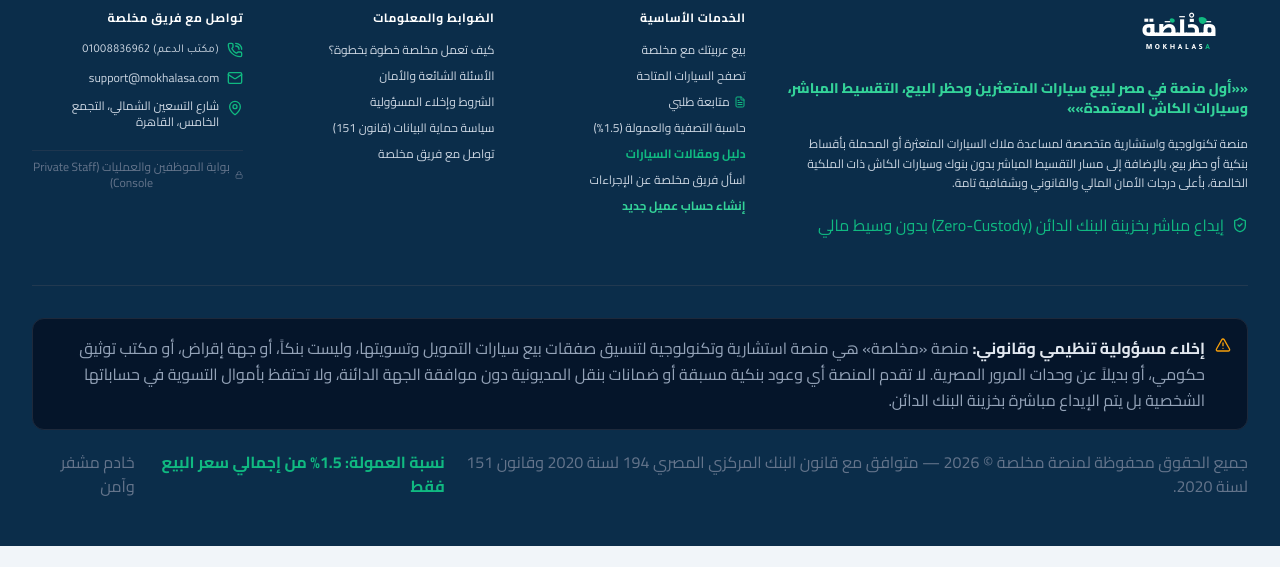
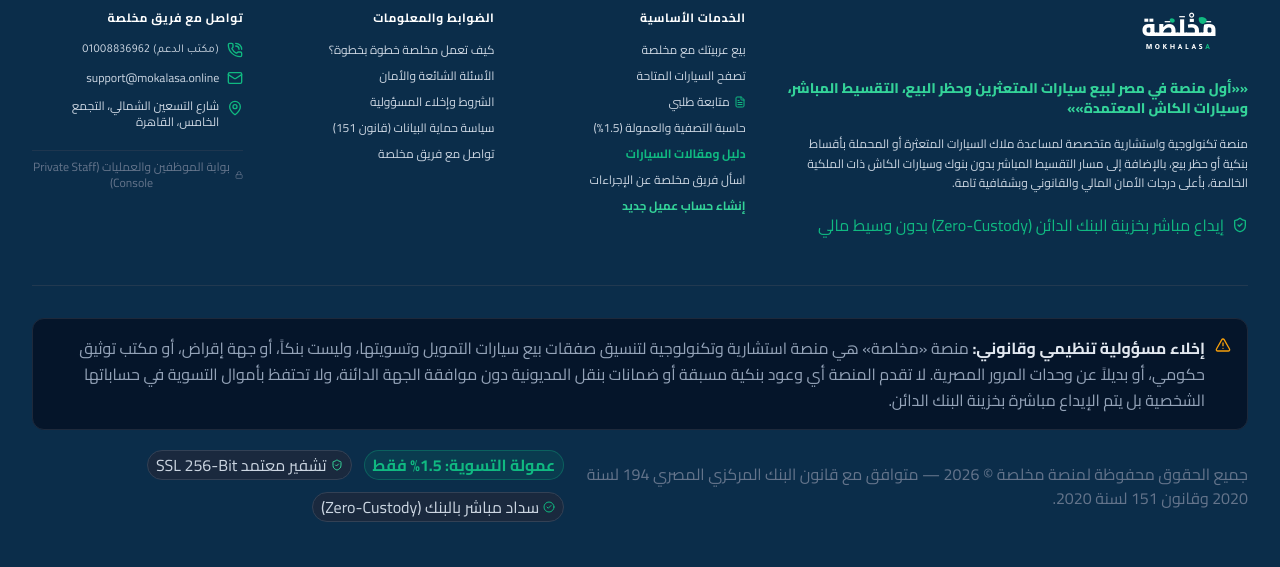
Before and after one commit to mahmoudtamer55557-archh/mokhalasa-app, a React (Vite) app: page / in a window 1280 px wide. Shown: the part 3825-4392 px from the top of the page. Before the commit the page ends 4371 px from the top, so only its background shows below. Built offline with nearby package versions, Linux system fonts and the light colour scheme; no server answers; the database is empty.

Commit message:
feat(security): host Bing IndexNow key, add RFC security.txt, and add SSL & banking trust badges to footer

```diff
--- a/src/components/layout/Footer.tsx
+++ b/src/components/layout/Footer.tsx
@@ -1,7 +1,7 @@
 import React from 'react';
 import MokhalasaSvgLogo from '../brand/MokhalasaSvgLogo';
 import { translations } from '../../utils/translations';
-import { ShieldCheck, PhoneCall, Mail, MapPin, AlertTriangle, Lock, FileText } from 'lucide-react';
+import { ShieldCheck, PhoneCall, Mail, MapPin, AlertTriangle, Lock, FileText, CheckCircle2 } from 'lucide-react';
 
 interface FooterProps {
   onNavigate: (view: string) => void;
@@ -131,7 +131,7 @@ export const Footer: React.FC<FooterProps> = ({ onNavigate, lang = 'ar' }) => {
               </div>
               <div className="flex items-center gap-2">
                 <Mail className="w-4 h-4 text-brand-green flex-shrink-0" />
-                <span>support@mokhalasa.com</span>
+                <span>support@mokalasa.online</span>
               </div>
               <div className="flex items-start gap-2">
                 <MapPin className="w-4 h-4 text-brand-green flex-shrink-0 mt-0.5" />
@@ -169,11 +169,18 @@ export const Footer: React.FC<FooterProps> = ({ onNavigate, lang = 'ar' }) => {
             <div>
               {t.footer.rightsReserved} {CURRENT_YEAR} — {isAr ? 'متوافق مع قانون البنك المركزي المصري 194 لسنة 2020 وقانون 151 لسنة 2020.' : 'Compliant with CBE Law 194/2020 & Data Protection Law 151/2020.'}
             </div>
-            <div className="flex items-center gap-4 text-3xs">
-              <span className="text-brand-green font-bold">
-                {isAr ? 'نسبة العمولة: 1.5% من إجمالي سعر البيع فقط' : 'Fee: 1.5% of gross sale price only'}
+            <div className="flex flex-wrap items-center gap-3 text-3xs">
+              <span className="text-brand-green font-bold bg-brand-green/10 px-2 py-0.5 rounded-full border border-brand-green/30">
+                {isAr ? 'عمولة التسوية: 1.5% فقط' : 'Fee: 1.5% only'}
               </span>
-              <span>{isAr ? 'خادم مشفر وآمن' : 'Encrypted & Secure'}</span>
+              <span className="inline-flex items-center gap-1 text-slate-300 bg-slate-800/80 px-2 py-0.5 rounded-full border border-slate-700">
+                <ShieldCheck className="w-3 h-3 text-emerald-400" />
+                <span>{isAr ? 'تشفير معتمد SSL 256-Bit' : 'SSL 256-Bit Secured'}</span>
+              </span>
+              <span className="inline-flex items-center gap-1 text-slate-300 bg-slate-800/80 px-2 py-0.5 rounded-full border border-slate-700">
+                <CheckCircle2 className="w-3 h-3 text-brand-green" />
+                <span>{isAr ? 'سداد مباشر بالبنك (Zero-Custody)' : 'Zero-Custody Direct Deposit'}</span>
+              </span>
             </div>
           </div>
         </div>
```
Also changed, not shown: public/.well-known/security.txt (added), public/e6c865c8e8c4448cb99ff7fbcf9f296f.txt (added), public/security.txt (added).
